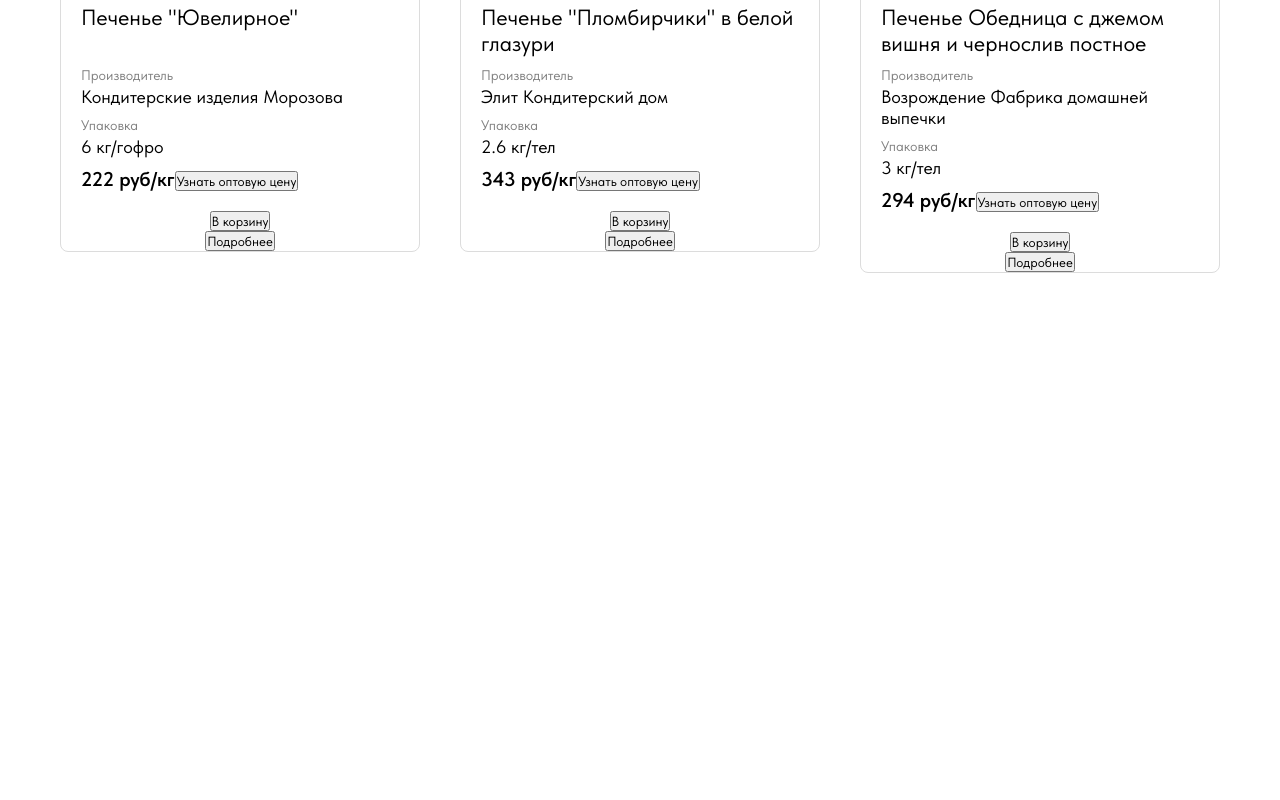
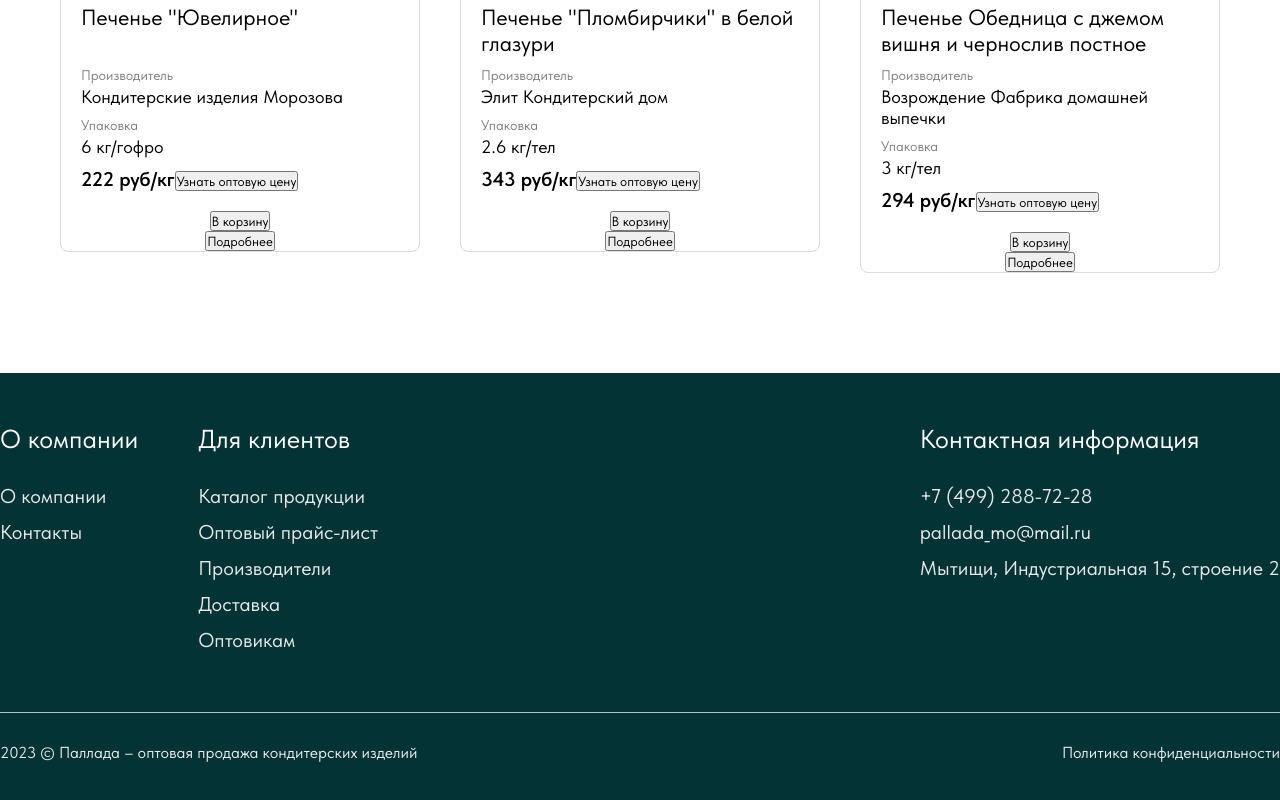
Before and after one commit to vierim/pallada-frontend, a Next.js app: page / in a window 1280 px wide. Shown: the part 2193-2993 px from the top of the page. Before the commit the page ends 2566 px from the top, so only its background shows below. Built offline with nearby package versions, Linux system fonts and the light colour scheme.

Commit message:
feat: Add footer to the site

```diff
--- a/src/app/globals.css
+++ b/src/app/globals.css
@@ -3,6 +3,7 @@
   --secondary-color: #f8af66;
   --secondary-color-hover: #f49b42;
   --primary-color-light: #004a4e;
+  --primary-color-dark: #043335;
   --light-color: #ffffff;
 }
 
@@ -41,3 +42,9 @@
   text-align: center;
   margin-bottom: 50px;
 }
+
+h4 {
+  font-size: 26px;
+  font-weight: 400;
+  margin-bottom: 30px;
+}
--- a/src/app/layout.tsx
+++ b/src/app/layout.tsx
@@ -2,6 +2,7 @@
 import type { Metadata } from 'next';
 
 import './globals.css';
+import { Footer } from '@/widgets/footer';
 
 export const metadata: Metadata = {
   title: 'Create Next App',
@@ -18,7 +19,8 @@
       <body>
         <Header />
         {children}
+        <Footer />
       </body>
     </html>
-  )
+  );
 };
--- a/src/app/page.tsx
+++ b/src/app/page.tsx
@@ -1,5 +1,3 @@
-import Image from 'next/image';
-
 import { Cover } from '@/widgets/cover';
 import {
   CatalogSection,
--- /dev/null
+++ b/src/shared/ui/copyright/copyright.tsx
@@ -0,0 +1,11 @@
+'use client';
+
+export const Copyright = () => {
+  // const currentYear = new Date().getFullYear;
+
+  return (
+    <span>
+      2023 &copy; Паллада &ndash; оптовая продажа кондитерских изделий
+    </span>
+  )
+};
--- /dev/null
+++ b/src/shared/ui/copyright/index.ts
@@ -0,0 +1 @@
+export { Copyright } from './copyright';
--- /dev/null
+++ b/src/widgets/footer/footer.module.css
@@ -0,0 +1,38 @@
+.footer {
+  color: #e8e8e8;
+  background-color: var(--primary-color-dark);
+  /* padding: 50px 0; */
+}
+
+.container {
+  display: flex;
+  gap: 60px;
+  padding: 50px 0 60px;
+}
+
+
+
+.column:last-of-type {
+  margin-left: auto;
+}
+
+.headline {
+  color: #ffffff;
+}
+
+.list {
+  list-style: none;
+  display: flex;
+  flex-direction: column;
+  gap: 12px;
+}
+
+.item {
+  font-size: 20px;
+}
+
+.bottom {
+  padding: 30px 0 80px;
+  border-top: 1px solid #bdbdbd;
+  justify-content: space-between;
+}
--- /dev/null
+++ b/src/widgets/footer/footer.tsx
@@ -0,0 +1,67 @@
+import Link from 'next/link';
+
+import { Copyright } from '@/shared/ui/copyright';
+
+import styles from './footer.module.css';
+
+export const Footer = () => {
+  return (
+    <footer className={styles.footer}>
+      <div className={`${styles.container} page-section`}>
+        <div className={styles.column}>
+          <h4 className={styles.headline}>О компании</h4>
+          <nav>
+            <ul className={styles.list}>
+              <li className={styles.item}>
+                <Link href="/company">О компании</Link>
+              </li>
+              <li className={styles.item}>
+                <Link href="/contacts">Контакты</Link>
+              </li>
+            </ul>
+          </nav>
+        </div>
+        <div className={styles.column}>
+          <h4 className={styles.headline}>Для клиентов</h4>
+          <nav>
+            <ul className={styles.list}>
+              <li className={styles.item}>
+                <Link href="/catalog">Каталог продукции</Link>
+              </li>
+              <li className={styles.item}>
+                <Link href="/price">Оптовый прайс-лист</Link>
+              </li>
+              <li className={styles.item}>
+                <Link href="/vendors">Производители</Link>
+              </li>
+              <li className={styles.item}>
+                <Link href="/delivery">Доставка</Link>
+              </li>
+              <li className={styles.item}>
+                <Link href="/opt">Оптовикам</Link>
+              </li>
+            </ul>
+          </nav>
+        </div>
+        <div className={styles.column}>
+          <h4 className={styles.headline}>Контактная информация</h4>
+          <ul className={styles.list}>
+            <li className={styles.item}>
+              <p>+7 (499) 288-72-28</p>
+            </li>
+            <li className={styles.item}>
+              <p>pallada_mo@mail.ru</p>
+            </li>
+            <li className={styles.item}>
+              <p>Мытищи, Индустриальная 15, строение 2</p>
+            </li>
+          </ul>
+        </div>
+      </div>
+      <div className={`${styles.container} ${styles.bottom} page-section`}>
+        <Copyright />
+        <Link href="/policy">Политика конфиденциальности</Link>
+      </div>
+    </footer>
+  );
+};
--- /dev/null
+++ b/src/widgets/footer/index.ts
@@ -0,0 +1 @@
+export { Footer } from './footer';
```
